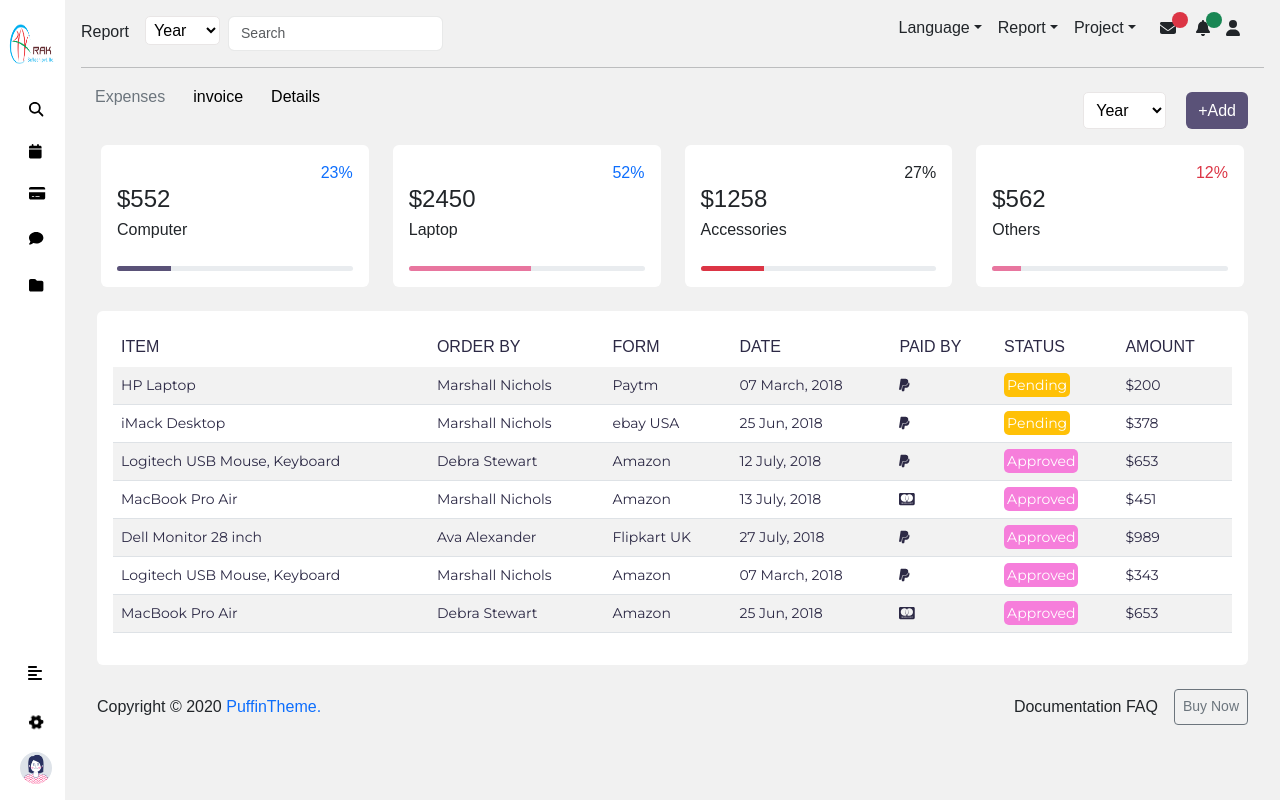
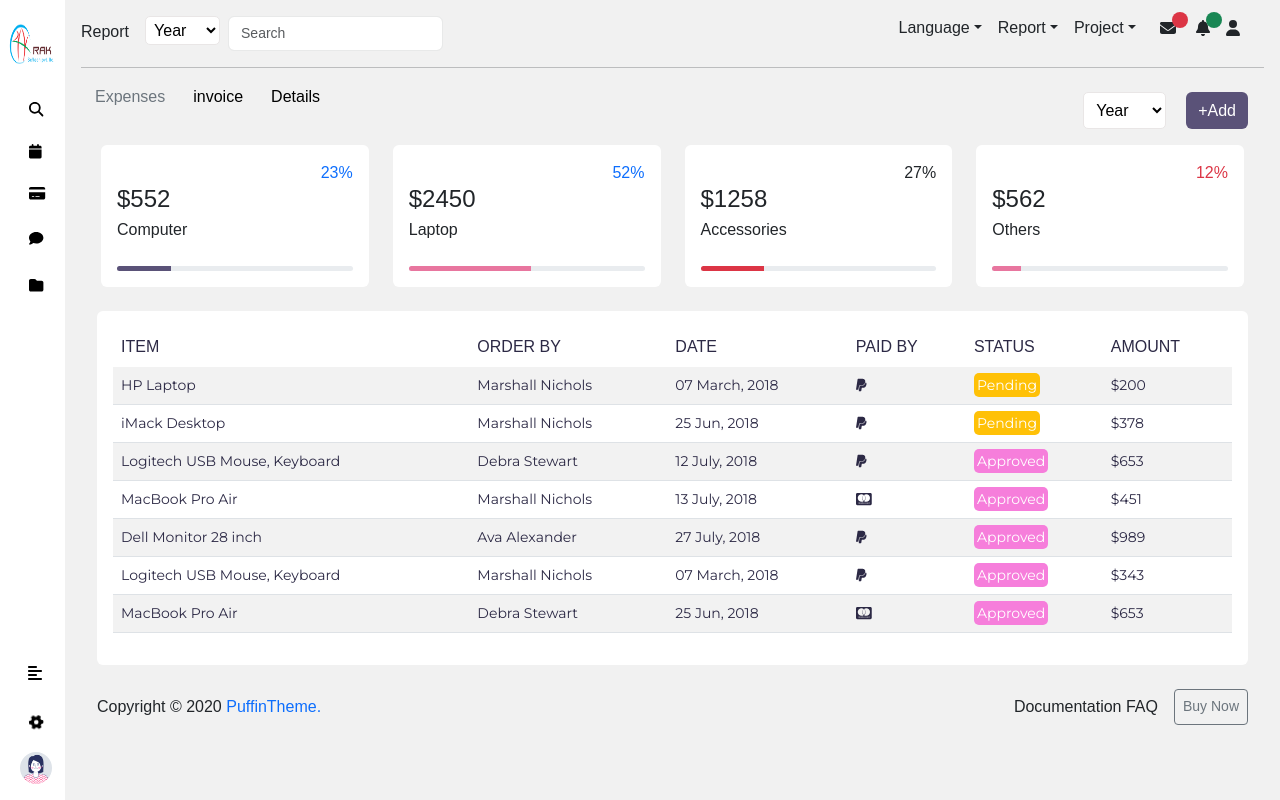
Before and after one commit to chinmaysalkar/React.js-deployment, a React (Create React App) app: page /report in a window 1280 px wide. Built offline with nearby package versions, Linux system fonts and the light colour scheme.

Commit message:
change in Report

```diff
--- a/src/components/Report/Expenses.js
+++ b/src/components/Report/Expenses.js
@@ -11,13 +11,13 @@
   const [currentPage] = useState(1);
 
   const [userList] = useState([
-    {  date: '07 March, 2018',item: 'HP Laptop',imageSrc:  avatar1,orderby: 'Marshall Nichols',amount: '$200', status: 'Pending',   form: 'Paytm', paidby:'Paypal' },
-    {  date: '25 Jun, 2018',item: 'iMack Desktop ',imageSrc:  avatar1,orderby: ' Marshall Nichols', amount: '$378', status: 'Pending',   form: 'ebay USA',paidby:'Paypal' },
-    {  date: '12 July, 2018',item: 'Logitech USB Mouse, Keyboard ',imageSrc:  avatar1,orderby: ' Debra Stewart',amount: '$653', status: 'Approved',   form: 'Amazon',paidby:'Paypal' },
-    {  date: '13 July, 2018',item: 'MacBook Pro Air',imageSrc:  avatar1,orderby: ' Marshall Nichols',amount: ' $451', status: 'Approved',  form: 'Amazon',paidby:'MasterCard' },
-    {  date: '27 July, 2018',item: 'Dell Monitor 28 inch',imageSrc:  avatar1,orderby: ' Ava Alexander',amount: ' $989', status: 'Approved',   form: 'Flipkart UK',paidby:'Paypal' },
-    {  date: '07 March, 2018',item: 'Logitech USB Mouse, Keyboard',imageSrc:  avatar1,orderby: ' Marshall Nichols',amount: ' $343', status: 'Approved',   form: 'Amazon',paidby:'Paypal' },
-    {  date: '25 Jun, 2018',item: 'MacBook Pro Air',imageSrc:  avatar1,orderby: ' Debra Stewart',amount: ' $653', status: 'Approved',   form: 'Amazon',paidby:'MasterCard' },
+    {  date: '07 March, 2018',item: 'HP Laptop',imageSrc:  avatar1,orderby: 'Marshall Nichols',amount: '$200', status: 'Pending',    paidby:'Paypal' },
+    {  date: '25 Jun, 2018',item: 'iMack Desktop ',imageSrc:  avatar1,orderby: ' Marshall Nichols', amount: '$378', status: 'Pending',   paidby:'Paypal' },
+    {  date: '12 July, 2018',item: 'Logitech USB Mouse, Keyboard ',imageSrc:  avatar1,orderby: ' Debra Stewart',amount: '$653', status: 'Approved',   paidby:'Paypal' },
+    {  date: '13 July, 2018',item: 'MacBook Pro Air',imageSrc:  avatar1,orderby: ' Marshall Nichols',amount: ' $451', status: 'Approved',  paidby:'MasterCard' },
+    {  date: '27 July, 2018',item: 'Dell Monitor 28 inch',imageSrc:  avatar1,orderby: ' Ava Alexander',amount: ' $989', status: 'Approved',  paidby:'Paypal' },
+    {  date: '07 March, 2018',item: 'Logitech USB Mouse, Keyboard',imageSrc:  avatar1,orderby: ' Marshall Nichols',amount: ' $343', status: 'Approved',   paidby:'Paypal' },
+    {  date: '25 Jun, 2018',item: 'MacBook Pro Air',imageSrc:  avatar1,orderby: ' Debra Stewart',amount: ' $653', status: 'Approved',   paidby:'MasterCard' },
   ]);
 
   const getStatusColor = (status) => {
@@ -135,7 +135,6 @@
             <tr>
               <th>ITEM</th>
               <th>ORDER BY</th>
-              <th>FORM</th>
               <th>DATE</th>
               <th>PAID BY</th>
               <th>STATUS</th>
@@ -147,7 +146,6 @@
               <tr key={user.orderby}>
                 <td>{user.item}</td>
                 <td>{user.orderby}</td>
-                <td>{user.form}</td>
                 <td>{user.date}</td>
                 <td>{renderPaidByIcon(user.paidby)}</td>
                 <td>
--- a/src/components/Report/Invoice.js
+++ b/src/components/Report/Invoice.js
@@ -105,7 +105,7 @@
 
 
 
-        <div className='card mt-4 p-3'>
+        <div className='card mt-4 p-3 mx-3'>
           <div className='d-flex justify-content-between mx-3 mb-3'>
             <h6 className='mx-2 mt-3'>INVOICES</h6>
             <Form className="mt-2 d-flex">
```
